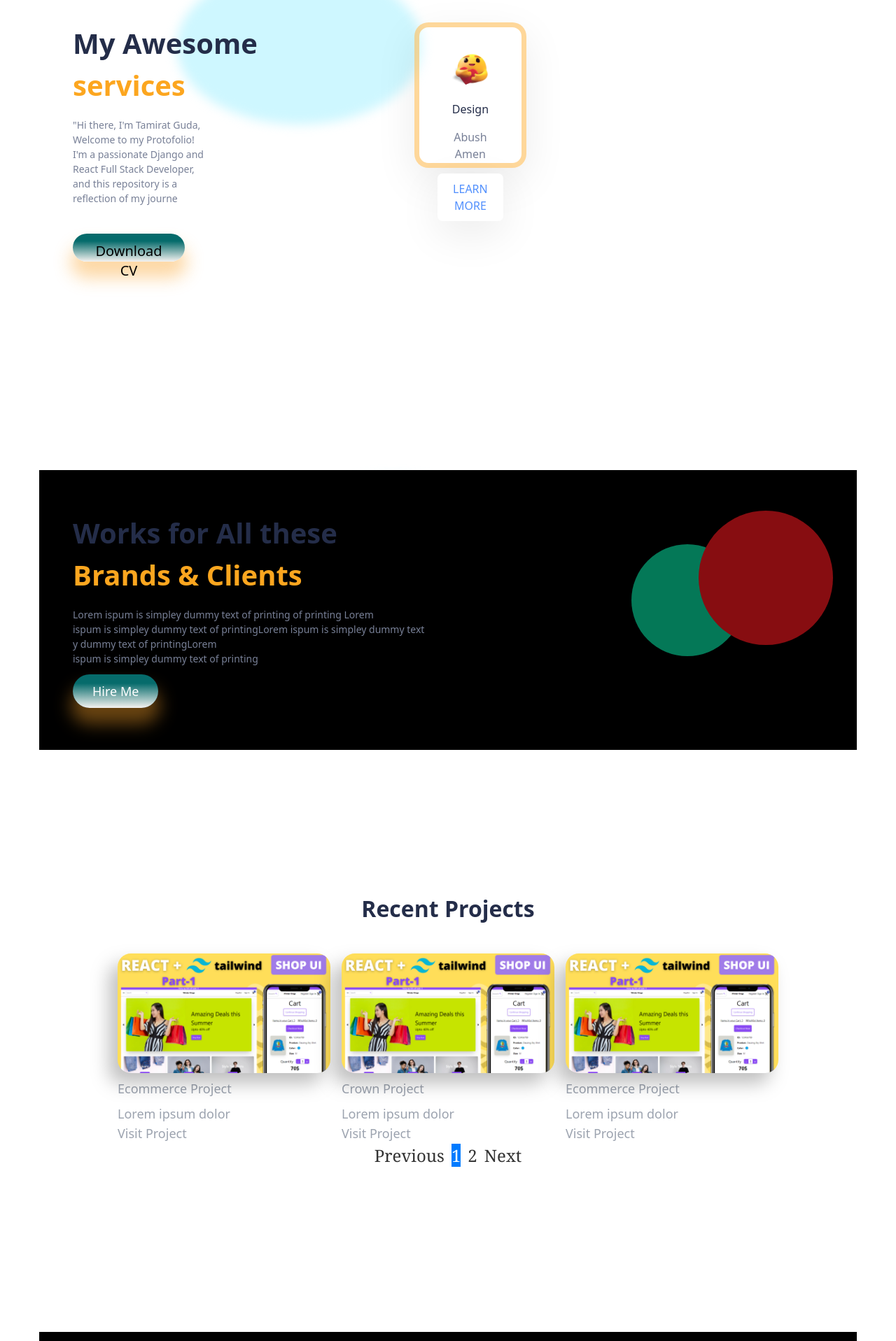
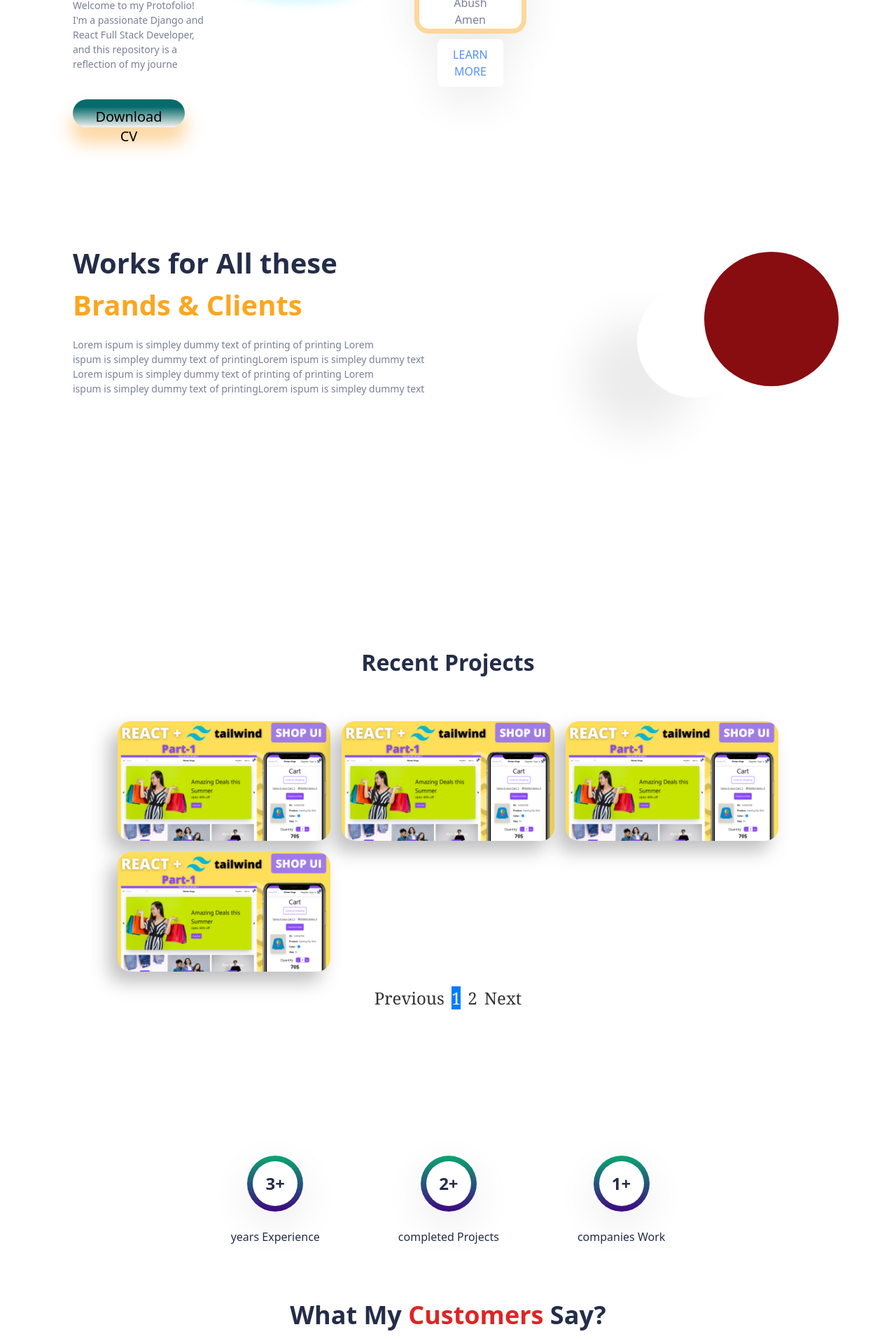
Before and after one commit to Ammen1/frontend_protfolio, a React (Vite) app: page / in a window 1280 px wide. Shown: the part 880-2797 px from the top of the page at 70% size. Built offline with nearby package versions, Linux system fonts and the light colour scheme; a web font is replaced by a local one.

Commit message:
update on

```diff
--- a/src/components/Experience/Experience.css
+++ b/src/components/Experience/Experience.css
@@ -3,9 +3,7 @@
   align-items: center;
   justify-content: center;
   gap: 5rem;
-  height: 40vh;
-  background-color: black;
-  top: 10px;
+  height: 30vh;
 
   /* darkmode */
   color: var(--black);
@@ -49,24 +47,40 @@
   color: var(--orange);
 }
 
-/* @media screen and (max-width: 480px) {
+@media screen and (max-width: 480px) {
   .experience {
     transform: scale(0.7);
+    width: 50%; /* Display two cards per row */
+    padding: 100px; /* Adjust padding for tablets */
+    margin: 100px;
   }
 }
 @media screen and (max-width: 720px) {
   .experience {
-    background-color: blue;
-  }
-}
-
-@media screen and (max-width: 1000px) {
-  .experience {
+    transform: scale(0.8);
+    width: 50%; /* Display two cards per row */
+    padding: 100px; /* Adjust padding for tablets */
+    margin: 100px;
+    align-items: center;
+    justify-content: center;
   }
 }
 
 @media screen and (max-width: 1200px) {
   .experience {
-    background-color: blue;
+    transform: scale(0.9);
+    width: 50%; /* Display two cards per row */
+    padding: 100px; /* Adjust padding for tablets */
+    margin: 100px;
+    align-items: center;
+    justify-content: center;
   }
-} */
+}
+
+@media screen and (max-width: 1200px) {
+  .circle {
+    align-items: center;
+    justify-content: center;
+    margin: auto !important ;
+  }
+}
--- a/src/components/Experience/Experience.jsx
+++ b/src/components/Experience/Experience.jsx
@@ -7,14 +7,14 @@ const Experience = () => {
   const darkMode = theme.state.darkMode;
 
   return (
-    <div className="experience mt-8" id="experience">
+    <div className="experience mt-56 sm:mt-4 " id="experience">
       {/* Experience */}
       <div
         className="achievement flex items-center"
         style={{ color: darkMode ? "var(--orange)" : "" }}
       >
         <div className="circle">3+</div>
-        <span className="ml-2">
+        <span className="">
           years <br className="lg:hidden" /> Experience
         </span>
       </div>
@@ -25,7 +25,7 @@ const Experience = () => {
         style={{ color: darkMode ? "var(--orange)" : "" }}
       >
         <div className="circle">2+</div>
-        <span className="ml-2">
+        <span className="">
           completed <br className="lg:hidden" /> Projects
         </span>
       </div>
@@ -36,7 +36,7 @@ const Experience = () => {
         style={{ color: darkMode ? "var(--orange)" : "" }}
       >
         <div className="circle">1+</div>
-        <span className="ml-2">
+        <span className="">
           companies <br className="lg:hidden" /> Work
         </span>
       </div>
--- a/src/components/Intro/Intro.css
+++ b/src/components/Intro/Intro.css
@@ -178,11 +178,11 @@
     display: none;
   }
 }
-@media (max-width: 1200px) {
+/* @media (max-width: 1200px) {
   .amen {
     display: none;
   }
-}
+} */
 
 @media (max-width: 480px) {
   .link {
--- a/src/components/Intro/Intro.jsx
+++ b/src/components/Intro/Intro.jsx
@@ -68,9 +68,9 @@ const Intro = () => {
       </div>
       {/* right image side */}
       <div className="i-right ml-5">
-        <div className="w-backCircle amen blueCircle mt-14 ml-1"></div>
-        <div className="w-backCircle amen yellowCircle mt-7 ml-2"></div>
-        <div className="w-backCircle redCircle "></div>
+        <div className="w-backCircle amen blueCircle mt-14 ml-1 sm:mt-7 sm:ml-2"></div>
+        <div className="w-backCircle amen yellowCircle mt-7 ml-2 sm:mt-14"></div>
+        <div className="w-backCircle redCircle"></div>
         {/* animation */}
         <motion.img
           initial={{ left: "-20%" }}
@@ -78,14 +78,14 @@ const Intro = () => {
           transition={transition}
           src={glassesimoji}
           alt=""
-          className="mt-40"
+          className="mt-40 sm:mt-20"
         />
 
         <motion.div
           initial={{ top: "-4%", left: "74%" }}
           whileInView={{ left: "68%" }}
           transition={transition}
-          className="floating-div"
+          className="floating-div sm:hidden"
         >
           <FloatinDiv
             img={crown}
@@ -100,7 +100,7 @@ const Intro = () => {
           initial={{ left: "9rem", top: "18rem" }}
           whileInView={{ left: "0rem" }}
           transition={transition}
-          className="floating-div"
+          className="floating-div sm:hidden"
         >
           {/* floatinDiv mein change hy dark mode ka */}
           {/* <FloatinDiv img={thumbup} text1="Best Design" text2="Award" /> */}
--- a/src/components/Portfolio/Portfolio.jsx
+++ b/src/components/Portfolio/Portfolio.jsx
@@ -41,7 +41,7 @@ const projects = [
   // Add more projects here
 ];
 
-const imagesPerPage = 3;
+const imagesPerPage = 4;
 
 const Portfolio = () => {
   const theme = useContext(themeContext);
@@ -59,7 +59,7 @@ const Portfolio = () => {
   };
 
   return (
-    <div className="portfolio justify-center items-center" id="portfolio">
+    <div className="portfolio justify-center gap-5 items-center" id="portfolio">
       {/* heading */}
       <span style={{ color: darkMode ? "white" : "" }} className="mb-10">
         Recent Projects
@@ -72,9 +72,9 @@ const Portfolio = () => {
             <img
               src={project.image}
               alt={`Project ${startIndex + index + 1}`}
-              className="w-full"
+              className="w-full gap-3"
             />
-            <div className="text-lg mt-2 text-gray-400">
+            {/* <div className="text-lg mt-2 text-gray-400">
               <h3>{project.title}</h3>
               <p className="lg:max-w-lg mt-2 gap-2 font-montserrat text-slate-gray">
                 {project.description}
@@ -88,7 +88,7 @@ const Portfolio = () => {
               >
                 Visit Project
               </a>
-            </div>
+            </div> */}
           </div>
         ))}
       </div>
--- a/src/components/Services/Services.css
+++ b/src/components/Services/Services.css
@@ -2,11 +2,10 @@
   padding: 0 3rem 0 3rem;
   display: flex;
   height: 30rem;
-  margin-bottom: 8rem;
-  margin-top: 9rem;
-  margin-bottom: 13rem;
-  /* scroll view */
-  padding-top: 3rem;
+  /* margin-bottom: 4rem;
+  margin-top: 3rem;
+  margin-bottom: 5rem;
+  padding-top: 2rem; */
 }
 /* left side */
 .awesome {
@@ -60,7 +59,7 @@
     margin-top: 0;
     flex-direction: column;
     gap: 5rem;
-    height: 66rem;
+    height: 30rem;
     padding: 0;
     justify-content: center;
     align-items: center;
@@ -74,22 +73,30 @@
   }
 }
 
-/* @media screen and (max-width: 1020px) {
+@media screen and (max-width: 1020px) {
   .services {
     margin-top: 0;
     gap: 5rem;
-    height: 55rem;
+    height: 30rem;
     padding: 0;
     display: flex;
   }
 
   .cards {
-    display: none;
+    margin-top: 0;
+    /* flex-direction: column; */
+    gap: 5rem;
+    height: 20rem;
+    padding: 0;
+    display: flex;
   }
   .cards > * {
     position: static;
+    justify-content: center;
+    justify-items: center;
+    align-items: center;
   }
-} */
+}
 
 @media (max-width: 480px) {
   .awesome {
@@ -101,6 +108,8 @@
 
 @media (max-width: 1020px) {
   .awesome {
-    margin-left: 10px;
+    justify-content: center;
+    justify-items: center;
+    align-items: center;
   }
 }
--- a/src/components/Services/Services.jsx
+++ b/src/components/Services/Services.jsx
@@ -20,9 +20,9 @@ const Services = () => {
   };
 
   return (
-    <div className="services" id="services">
+    <div className="services " id="services">
       {/* left side */}
-      <div className="awesome">
+      <div className="awesome mb-36">
         {/* dark mode */}
         <span style={{ color: darkMode ? "white" : "" }}>My Awesome</span>
         <span>services</span>
@@ -47,9 +47,9 @@ const Services = () => {
         <div className="blur s-blur1" style={{ background: "#ABF1FF94" }}></div>
       </div>
       {/* right */}
-      <div className="cards">
+      <div className="cards mb-36 ">
         <motion.div
-          initial={{ left: "25rem" }}
+          initial={{ left: "0rem" }}
           whileInView={{ left: "14rem" }}
           transition={transition}
         >
--- a/src/components/Testimonials/Testimonial.jsx
+++ b/src/components/Testimonials/Testimonial.jsx
@@ -23,7 +23,7 @@ export const reviews = [
 
 const Testimonial = () => {
   return (
-    <section className="max-container mt-5">
+    <section className="max-container mt-3">
       <h3 className="font-palanquin mt-5 text-center text-4xl font-bold">
         What My
         <span className=" text-red-600"> Customers </span>
--- a/src/components/Works/Works.css
+++ b/src/components/Works/Works.css
@@ -3,7 +3,6 @@
   display: flex;
   height: 50vh;
   margin-top: 4rem;
-  background-color: black;
 
   /* scroll */
   align-items: center;
@@ -136,11 +135,9 @@
 
 @media screen and (max-width: 480px) {
   .works {
-    flex-direction: column;
     height: 30rem;
     padding: 0;
     gap: 5rem;
-    background-color: black;
   }
 
   .w-right {
@@ -157,6 +154,26 @@
   }
 }
 
+@media screen and (max-width: 720px) {
+  .works {
+    height: 40rem;
+    padding: 0;
+    gap: 5rem;
+  }
+
+  .w-right {
+    display: flex;
+    align-items: flex-start;
+    justify-content: start;
+    transform: scale(0.7);
+  }
+  .w-mainCircle {
+    position: static;
+  }
+  .w-backCircle {
+    left: 8rem !important;
+  }
+}
 /* Works.css */
 
 /* Hide "works-container" on small devices */
@@ -171,14 +188,14 @@
   }
 }
 
-@media (max-width: 900px) {
+/* @media (max-width: 900px) {
   .works-container {
     display: none;
   }
-}
+} */
 
 @media (max-width: 1200px) {
-  .works {
+  .w-right {
     display: none;
   }
 }
--- a/src/components/Works/Works.jsx
+++ b/src/components/Works/Works.jsx
@@ -1,10 +1,5 @@
 import React, { useContext } from "react";
 import "./Works.css";
-// import Upwork from "../../img/Upwork.png";
-// import Fiverr from "../../img/fiverr.png";
-// import Amazon from "../../img/amazon.png";
-// import Shopify from "../../img/Shopify.png";
-// import Facebook from "../../img/Facebook.png";
 import { themeContext } from "../../Context";
 import { motion } from "framer-motion";
 import { Link } from "react-scroll";
@@ -17,7 +12,7 @@ const Works = () => {
   return (
     <div className="works " id="works">
       {/* left side */}
-      <div className="w-left">
+      <div className="w-left mb-64">
         <div className="awesome">
           {/* dark Mode */}
           <span style={{ color: darkMode ? "white" : "" }}>
@@ -30,40 +25,28 @@ const Works = () => {
             ispum is simpley dummy text of printingLorem ispum is simpley dummy
             text
             <br />
-            y dummy text of printingLorem
+            Lorem ispum is simpley dummy text of printing of printing Lorem
             <br />
-            ispum is simpley dummy text of printing
+            ispum is simpley dummy text of printingLorem ispum is simpley dummy
+            text
+            <br />
           </spane>
-          <Link to="contact" smooth={true} spy={true}>
-            <button className="button  mr-5 h-10 mt-3 flex justify-center items-center px-7 py-6 border w-30 font-montserrat text-lg leading-none">
-              Hire Me
-            </button>
-          </Link>
-          <div
-            className="blur s-blur1"
-            style={{ background: "#ABF1FF94" }}
-          ></div>
         </div>
 
         {/* right side */}
       </div>
-      <div className="works-container w-right ml-14 mb-28">
+      <div className="w-right ml-40 mb-64">
         <motion.div
           initial={{ rotate: 45 }}
           whileInView={{ rotate: 0 }}
           viewport={{ margin: "-30px" }}
           transition={{ duration: 5, type: "spring" }}
-          className="w-mainCircle ml-24 animate-spin mt-5  bg-emerald-700"
+          className="w-mainCircle animate-spin "
         >
           <div className="w-backCircle redCircle ">
-            {/* <div className="w-backCircle blueCircle"></div> */}
+            <div className="w-backCircle blueCircle"></div>
           </div>
         </motion.div>
-        {/* background Circles */}
-        {/* <div className="w-backCircle blueCircle"></div>
-        <div className="w-backCircle yellowCircle "></div>
-        <div className="w-backCircle redCircle "></div>
-        <div className="x-backCircle mCircle "></div> */}
       </div>
     </div>
   );
```
